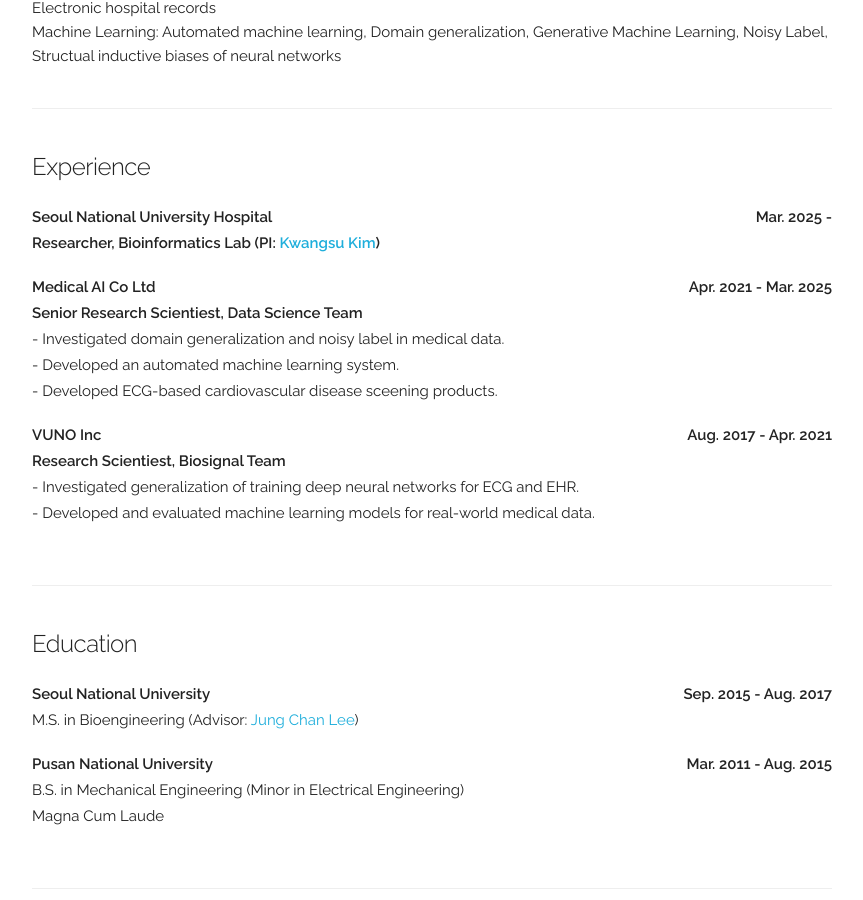
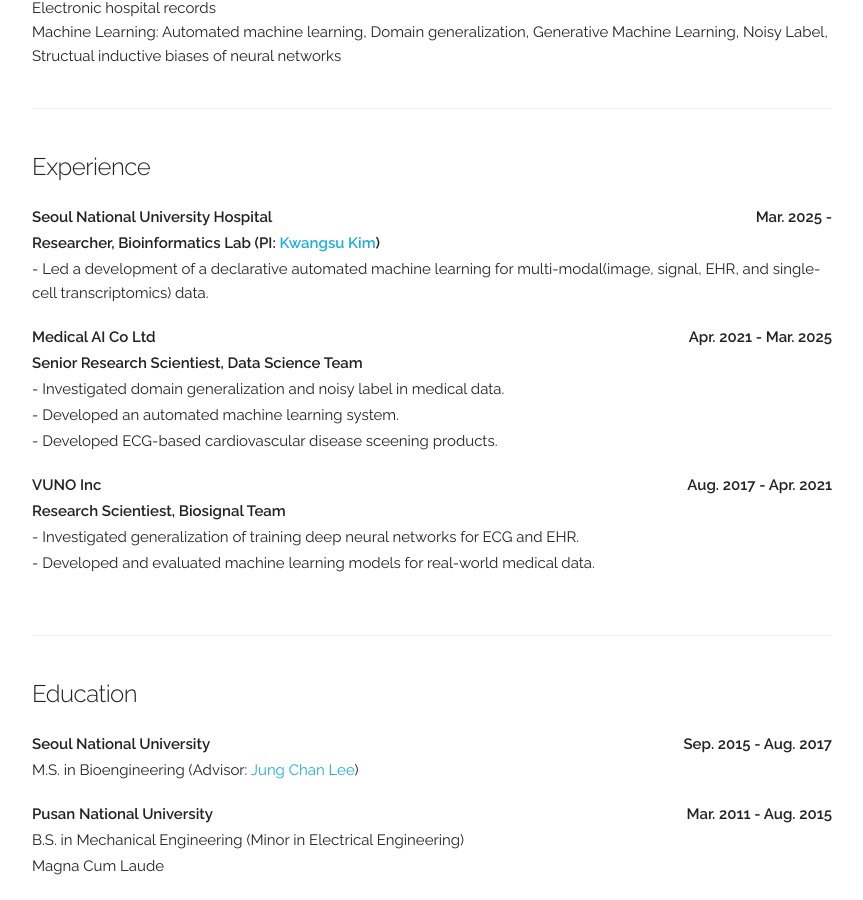
Before and after one commit to byeongtak/byeongtak.github.io, a Jekyll site: the page built from index.html, in a window 1280 px wide and 900 px high, scrolled down 675 px. Shown: the whole window, without its empty margins (208-1071 px from the left). Built offline with Jekyll 4.4.1, drawn with Linux system fonts in a browser that asks for light colours.

Commit message:
Update index.html

```diff
--- a/index.html
+++ b/index.html
@@ -37,8 +37,8 @@
         <div class="paper">
           <p class="title"><b>Seoul National University Hospital<b style="float:right;">Mar. 2025 - </b></b></p>
           <p class="title"><b>Researcher, Bioinformatics Lab (PI: <a href="https://sites.google.com/view/snuh-bmi-lab" style="text-decoration: none;">Kwangsu Kim</a>)<b style="float:right;"></b></b></p>
-<!--           <p> - Developed machine learning models for single-cell and spatial transcriptomics.</p>
-          <p> - Led a development of a declarative automated machine learning for multi-modal(image, signal, EHR, and transcriptomics) data.</p> -->
+<!--           <p> - Developed machine learning models for single-cell and spatial transcriptomics.</p> -->
+          <p> - Led a development of a declarative automated machine learning for multi-modal(image, signal, EHR, and single-cell transcriptomics) data.</p>
           <p></p>
         </div>
 
```
